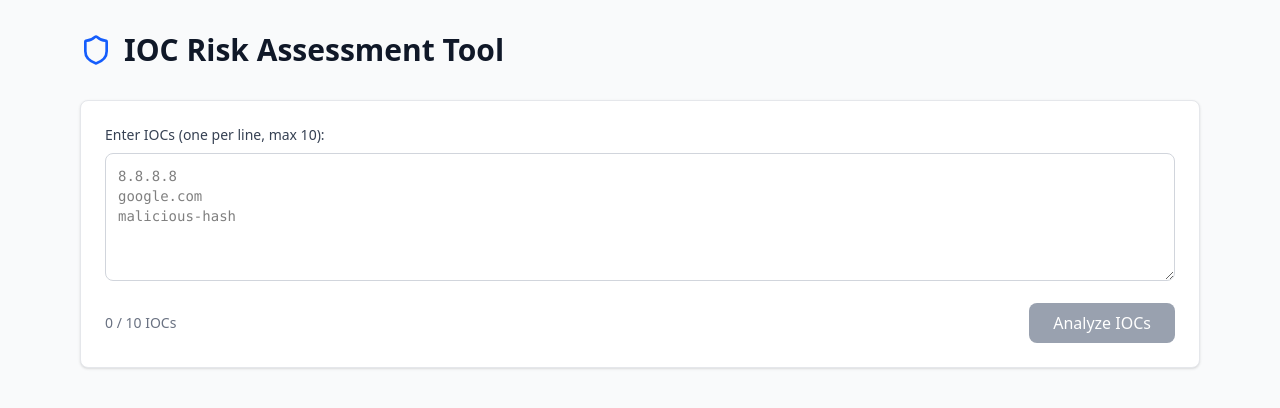
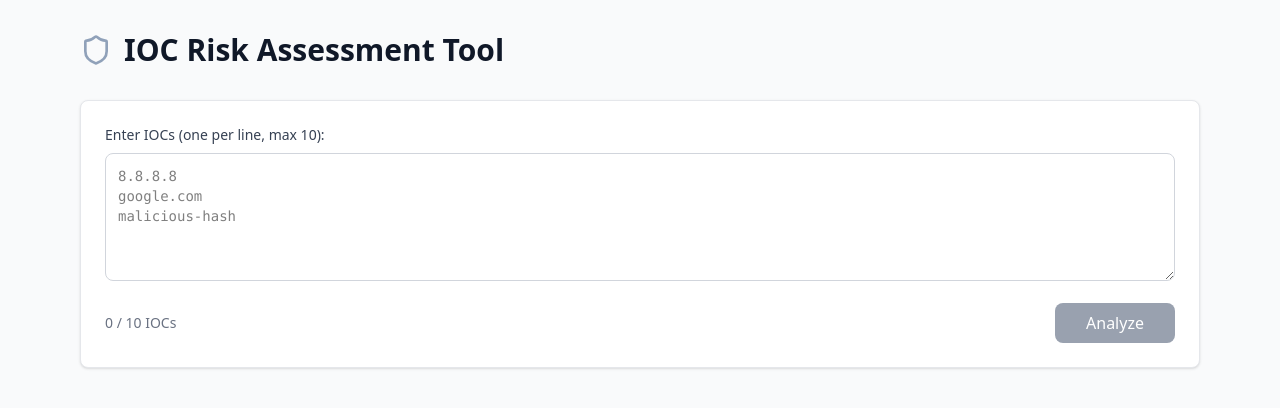
Before and after one commit to csinowato/ioc-risk-assessment, a React (Vite) app in the folder frontend/: page / in a window 1280 px wide. Shown: the top 408 px of the page. Built offline with nearby package versions, Linux system fonts and the light colour scheme.

Commit message:
style: update frontend styling

```diff
--- a/frontend/src/App.jsx
+++ b/frontend/src/App.jsx
@@ -25,7 +25,7 @@ function App() {
   return (
     <div className="min-h-screen bg-gray-50 py-8">
       <div className="max-w-6xl mx-auto px-4">
-        <Header results={results} />
+        <Header />
 
         <IOCInput
           input={input}
--- a/frontend/src/components/Header.jsx
+++ b/frontend/src/components/Header.jsx
@@ -1,30 +1,13 @@
 import React from 'react';
-import { Shield, Download } from 'lucide-react';
-import { exportResultsAsJSON } from '../utils/api';
+import { Shield } from 'lucide-react';
 
-const Header = ({ results }) => {
-  const handleExport = () => {
-    exportResultsAsJSON(results);
-  };
-
+const Header = () => {
   return (
-    <div className="flex items-center justify-between mb-8">
-      <div className="flex items-center gap-3">
-        <Shield className="h-8 w-8 text-blue-600" />
-        <h1 className="text-3xl font-bold text-gray-900">
-          IOC Risk Assessment Tool
-        </h1>
-      </div>
-
-      {results.length > 0 && (
-        <button
-          onClick={handleExport}
-          className="flex items-center gap-2 bg-blue-600 text-white px-4 py-2 rounded-lg hover:bg-blue-700 transition-colors"
-        >
-          <Download size={16} />
-          Export Results
-        </button>
-      )}
+    <div className="flex items-center gap-3 mb-8">
+      <Shield className="h-8 w-8 text-slate-400" />
+      <h1 className="text-3xl font-bold text-gray-900">
+        IOC Risk Assessment Tool
+      </h1>
     </div>
   );
 };
--- a/frontend/src/components/IOCInput.jsx
+++ b/frontend/src/components/IOCInput.jsx
@@ -20,7 +20,7 @@ const IOCInput = ({
           value={input}
           onChange={(e) => setInput(e.target.value)}
           placeholder="8.8.8.8&#10;google.com&#10;malicious-hash"
-          className="w-full h-32 p-3 border border-gray-300 rounded-lg focus:ring-2 focus:ring-blue-500 focus:border-blue-500 font-mono text-sm"
+          className="w-full h-32 p-3 border border-gray-300 rounded-lg focus:ring-1 focus:ring-gray-100 focus:border-sky-400 focus:outline-none font-mono text-sm"
           disabled={isLoading}
         />
 
@@ -46,7 +46,7 @@ const IOCInput = ({
           <button
             onClick={onSubmit}
             disabled={!canSubmit}
-            className="bg-blue-600 text-white px-6 py-2 rounded-lg hover:bg-blue-700 disabled:bg-gray-400 disabled:cursor-not-allowed transition-colors"
+            className="bg-slate-500 text-white px-6 py-2 rounded-lg hover:bg-slate-600 disabled:bg-gray-400 disabled:cursor-not-allowed transition-colors min-w-[120px] justify-center"
           >
             {isLoading ? (
               <div className="flex items-center gap-2">
@@ -54,7 +54,7 @@ const IOCInput = ({
                 Analyzing...
               </div>
             ) : (
-              'Analyze IOCs'
+              'Analyze'
             )}
           </button>
         </div>
--- a/frontend/src/components/ResultsTable.jsx
+++ b/frontend/src/components/ResultsTable.jsx
@@ -1,9 +1,13 @@
 import React from 'react';
-import { AlertTriangle, Clock, ChevronDown, ChevronRight, Database } from 'lucide-react';
+import { AlertTriangle, Clock, ChevronDown, ChevronRight, Database, Download } from 'lucide-react';
 import { defangIOC } from '../utils/defang';
 import { getRiskColor, getRiskIcon } from '../utils/riskScoring';
+import { exportResultsAsJSON } from '../utils/api';
 
 const ResultsTable = ({ results, error, expandedRows, onToggleExpansion }) => {
+  const handleExport = () => {
+    exportResultsAsJSON(results);
+  };
   // Error display
   if (error) {
     return (
@@ -60,11 +64,20 @@ const ResultsTable = ({ results, error, expandedRows, onToggleExpansion }) => {
   return (
     <div className="bg-white rounded-lg shadow-sm border border-gray-200">
       <div className="p-4 border-b border-gray-200">
-        <div className="flex items-center gap-2">
-          <Clock size={16} className="text-gray-500" />
-          <h2 className="text-lg font-semibold text-gray-900">
-            Analysis Results ({results.length} IOCs)
-          </h2>
+        <div className="flex items-center justify-between">
+          <div className="flex items-center gap-2">
+            <Clock size={16} className="text-gray-500" />
+            <h2 className="text-lg font-semibold text-gray-900">
+              Analysis Results ({results.length} IOCs)
+            </h2>
+          </div>
+          <button
+            onClick={handleExport}
+            className="flex items-center gap-2 border border-gray-300 text-gray-700 hover:text-gray-900 hover:border-gray-400 bg-white px-3 py-2 rounded-lg text-sm transition-colors min-w-[120px] justify-center"
+          >
+            <Download size={16} />
+            Export
+          </button>
         </div>
       </div>
 
@@ -82,7 +95,7 @@ const ResultsTable = ({ results, error, expandedRows, onToggleExpansion }) => {
                 Risk
               </th>
               <th className="px-4 py-3 text-left text-xs font-medium text-gray-500 uppercase tracking-wider">
-                Sources
+                Summary
               </th>
               <th className="px-4 py-3 text-left text-xs font-medium text-gray-500 uppercase tracking-wider">
                 Details
@@ -109,24 +122,18 @@ const ResultsTable = ({ results, error, expandedRows, onToggleExpansion }) => {
                       </span>
                     </div>
                   </td>
-                  <td className="px-4 py-4 text-sm text-gray-900">
-                    {result.sources?.length || 0}
+                  <td className="px-4 py-4 text-sm text-gray-700">
+                    {result.summary || 'No summary available'}
                   </td>
                   <td className="px-4 py-4 text-sm">
                     <button
                       onClick={() => onToggleExpansion(result.ioc)}
-                      className="flex items-center gap-1 text-blue-600 hover:text-blue-800"
+                      className="flex items-center justify-center w-6 h-6 text-slate-600 hover:text-slate-800 hover:bg-slate-100 rounded cursor-pointer transition-colors"
                     >
                       {expandedRows.has(result.ioc) ? (
-                        <>
-                          <ChevronDown size={16} />
-                          Hide Details
-                        </>
+                        <ChevronDown size={16} strokeWidth={3} />
                       ) : (
-                        <>
-                          <ChevronRight size={16} />
-                          Show Details
-                        </>
+                        <ChevronRight size={16} strokeWidth={3} />
                       )}
                     </button>
                   </td>
@@ -137,12 +144,6 @@ const ResultsTable = ({ results, error, expandedRows, onToggleExpansion }) => {
                   <tr>
                     <td colSpan="5" className="px-4 pb-4 bg-gray-50">
                       <div className="space-y-2">
-                        {result.summary && (
-                          <div className="p-3 bg-white rounded border text-sm text-gray-700">
-                            <strong>Summary:</strong> {result.summary}
-                          </div>
-                        )}
-
                         {result.sources && result.sources.length > 0 ? (
                           <div className="bg-white rounded border p-3">
                             <h4 className="font-medium text-gray-900 mb-2">Source Details:</h4>
```
